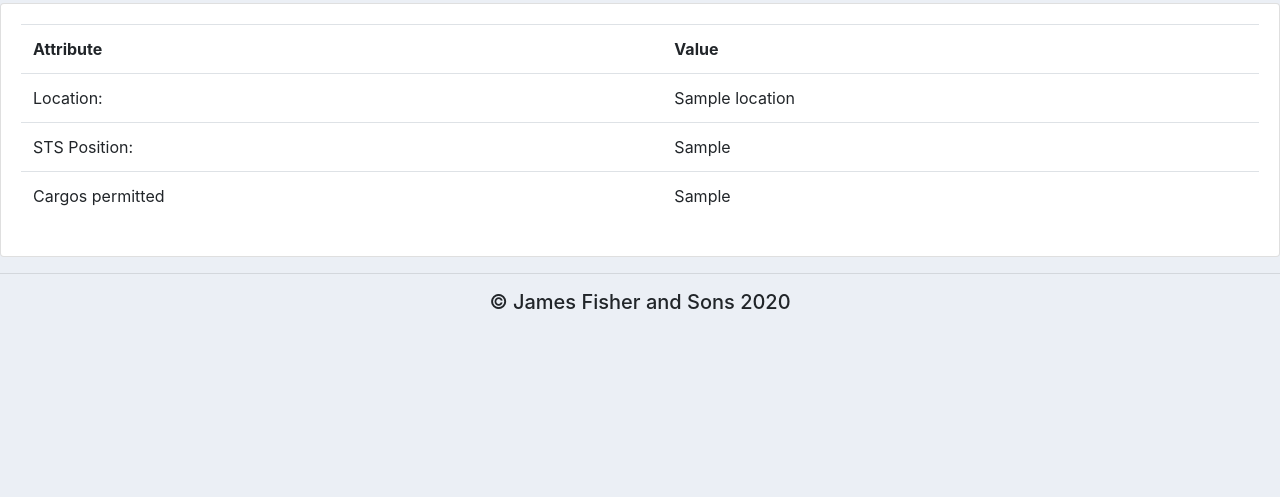
After one commit to bowen556/vvv, a Django app: template accounts/templates/accounts/viewlocations.html in a window 1280 px wide. The commit adds this page. Shown: the part 150-647 px from the top of the page. Run offline with Django 3.2, Linux system fonts and the light colour scheme; the template is opened without the code that fills it: most values are stand-ins (such as "Sample title", 1, 10 or a date in 2020); some libraries are stand-ins or nearby versions.

Commit message:
View Locations Page

```diff
--- a/accounts/templates/accounts/locations.html
+++ b/accounts/templates/accounts/locations.html
@@ -19,6 +19,7 @@
 							<th>Location</th>
 							<th>STS Position</th>
 							<th>Types of cargos transferred</th>
+							<th>More details</th>
 
 						</tr>
 
@@ -32,6 +33,9 @@
 								</td>
 								<td>
 									{{i.locations.Cargos_permitted}}
+								</td>
+								<td>
+									<a class="btn btn-sm btn-info" href="{% url 'viewlocations' i.id %}">View</a>
 								</td>
 
 
--- /dev/null
+++ b/accounts/templates/accounts/viewlocations.html
@@ -0,0 +1,44 @@
+{% extends 'accounts/main.html' %}
+{% block content %}
+
+    <br>
+
+		<div class="row">
+			<div class="col-md">
+				<div class="card card-body">
+					<table class="table">
+						<tr>
+							<th>Attribute</th>
+							<th>Value</th>
+
+						</tr>
+
+ 							<tr>
+								<td>Location:</td>
+								<td>
+									{{entry.locations.name}}
+								</td>
+							</tr>
+							<tr>
+								<td>STS Position:</td>
+								<td>
+									{{entry.locations.STS_position}}
+								</td>
+							</tr>
+							<tr>
+								<td>Cargos permitted</td>
+								<td>
+									{{entry.locations.Cargos_permitted}}
+								</td>
+							</tr>
+
+					</table>
+				</div>
+			</div>
+
+		</div>
+
+
+
+
+{% endblock %}
--- a/accounts/urls.py
+++ b/accounts/urls.py
@@ -4,6 +4,7 @@ from . import views
 urlpatterns = [
     path('', views.home, name="home"),
     path('locations/', views.locations, name="locations"),
+    path('viewlocations/<str:pk>/', views.viewlocations, name="viewlocations"),
     path('users/', views.users, name="users"),
     path('admin/auth/user/add/', views.createUsers, name="create_users"),
     path('admin/accounts/entry/add/', views.createLocations, name="create_locations"),
```
Also changed, not shown: accounts/views.py (+7 -0 lines).
